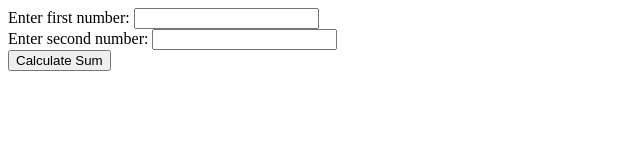
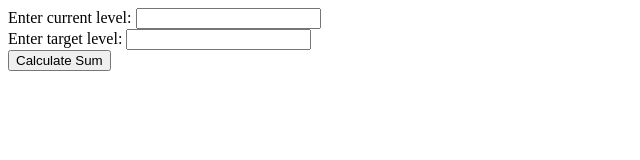
Before and after one commit to rustyspine/elden-ring-rune-calculator, a plain HTML site: page index.html in a window 1280 px wide. Shown: the full height of the page, 0-640 px from the left. Drawn offline with Linux system fonts and the light colour scheme.

Commit message:
Update index.html

```diff
--- a/index.html
+++ b/index.html
@@ -7,10 +7,10 @@
 </head>
 <body>
 
-    <label for="level">Enter first number:</label>
+    <label for="level">Enter current level:</label>
     <input type="number" id="level" required><br>
 
-    <label for="target level">Enter second number:</label>
+    <label for="target level">Enter target level:</label>
     <input type="number" id="targer level" required><br>
 
     <button onclick="calculateSum()">Calculate Sum</button>
```
